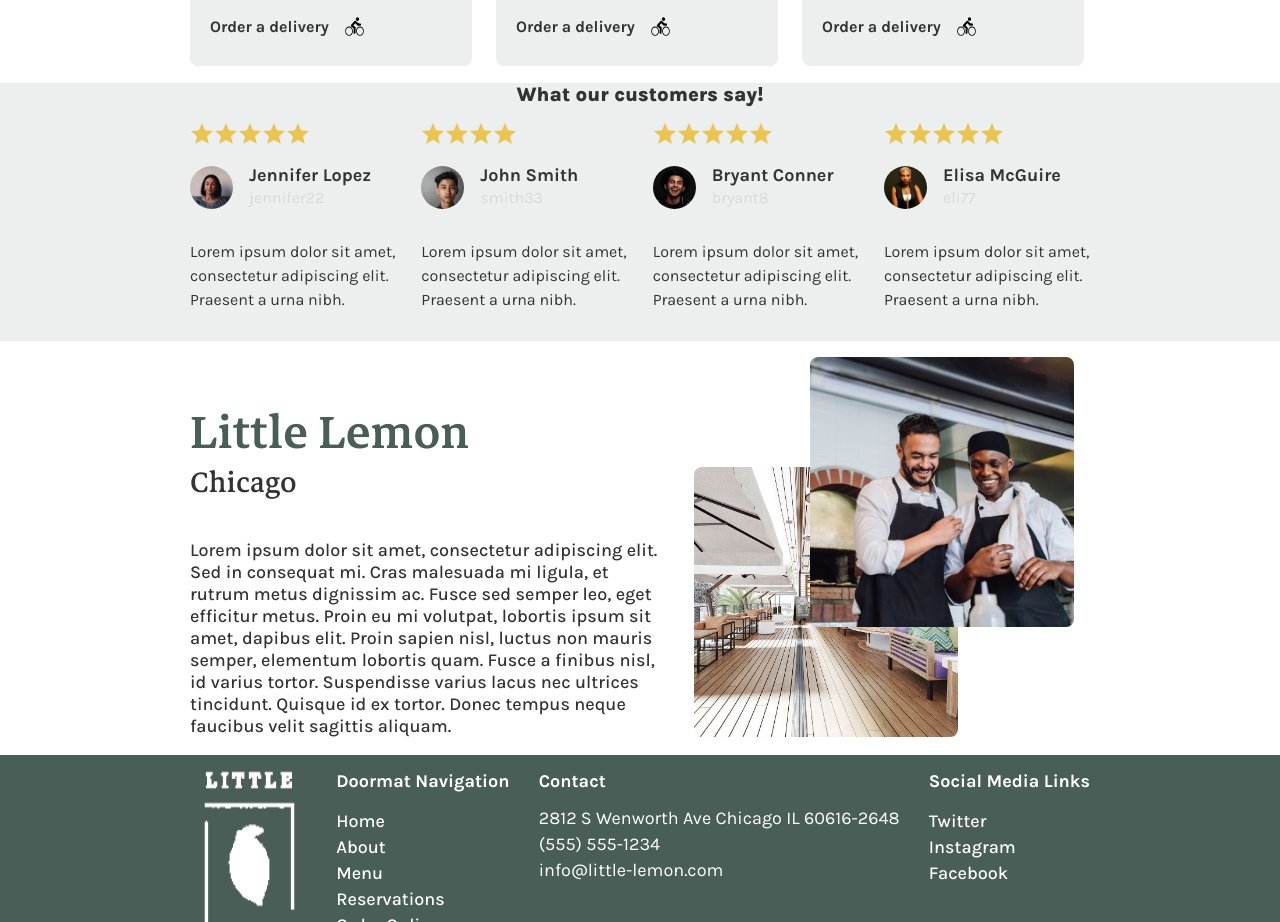
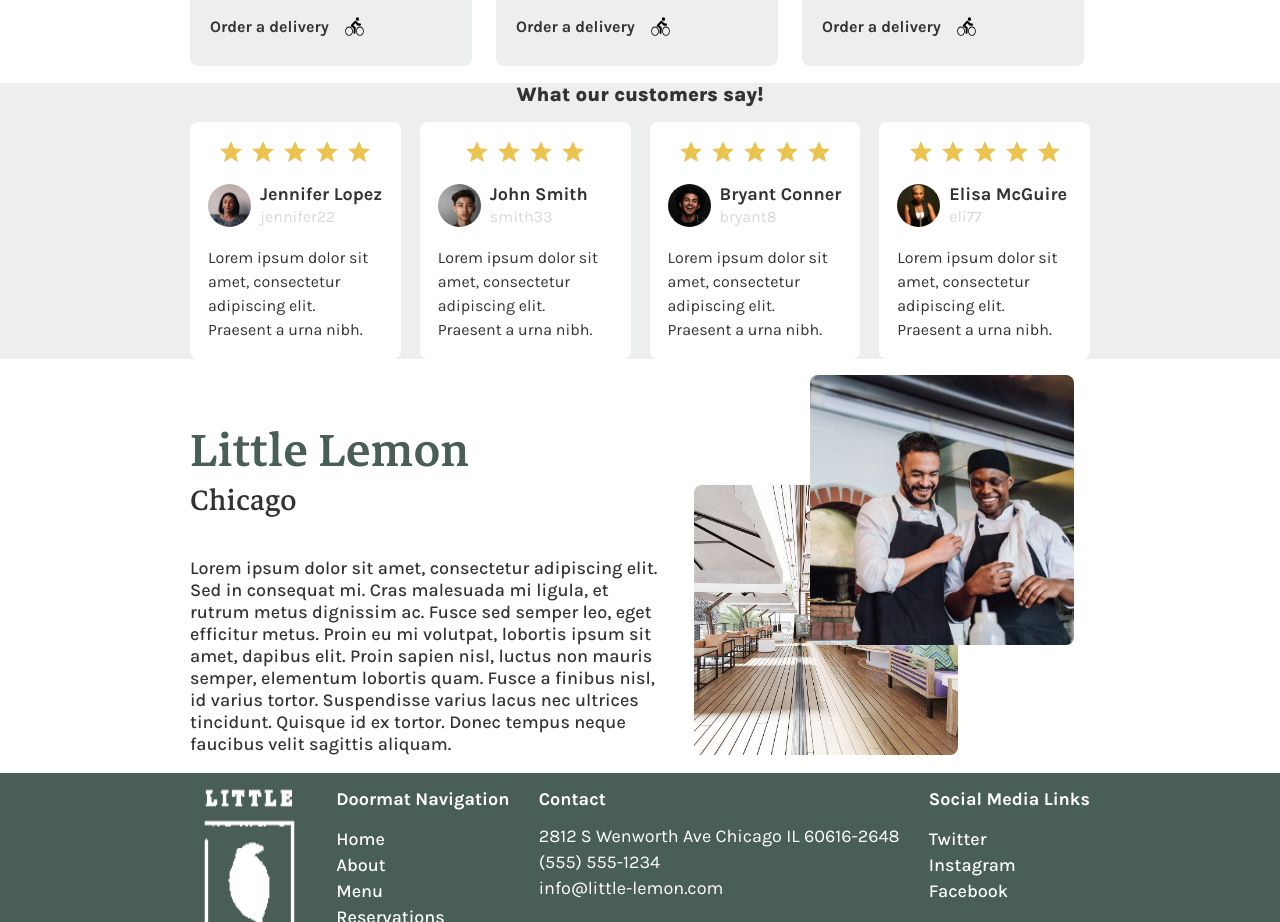
Before and after one commit to 4ndrs/cute-lemon, a React (Create React App) app: page / in a window 1280 px wide. Shown: the part 920-1842 px from the top of the page. Built offline with nearby package versions, Linux system fonts and the light colour scheme.

Commit message:
Add additional styles to the testimonials' cards

```diff
--- a/src/components/Home/Testimonials.css
+++ b/src/components/Home/Testimonials.css
@@ -9,6 +9,7 @@
 .testimonials > .comments {
   display: flex;
   justify-content: space-between;
+  gap: 19px;
 }
 
 @media (max-width: 771px) {
@@ -20,11 +21,18 @@
 
 .comment-card > .rating {
   grid-area: comment-rating;
+  display: flex;
+  justify-content: center;
+  margin-bottom: 17px;
 }
 
 .comment-card .star-icon {
   width: 24px;
   height: 24px;
+}
+
+.comment-card .star-icon:not(:last-child) {
+  margin-right: 8px;
 }
 
 .comment-card > .picture {
@@ -39,13 +47,13 @@
 .comment-card > .name {
   grid-area: comment-name;
   align-self: end;
-  margin: 0 0 0 1rem;
+  margin: 0 0 0 9px;
 }
 
 .comment-card > .nickname {
   grid-area: comment-nickname;
   align-self: start;
-  margin: 0 0 0 1rem;
+  margin: 0 0 0 9px;
   color: #d9d9d9;
 }
 
@@ -63,4 +71,7 @@
     / min-content auto;
   width: 206px;
   height: 219px;
+  background-color: white;
+  border-radius: 8px;
+  padding: 18px 18px 0 18px;
 }
```
